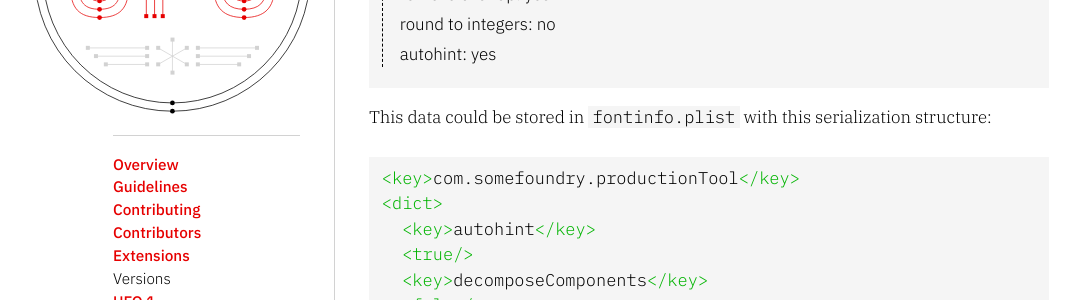
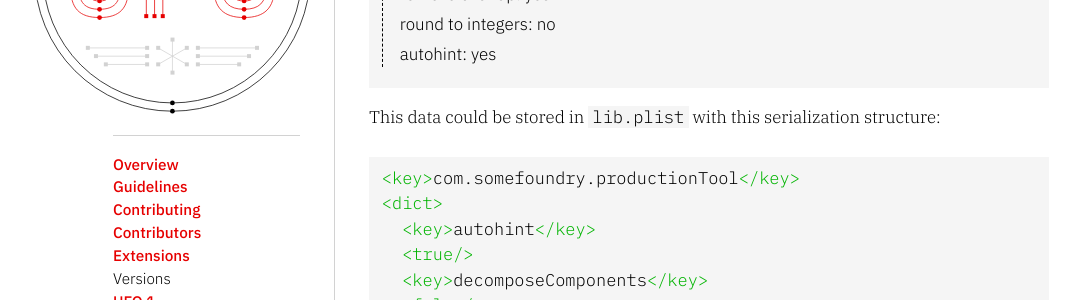
Before and after one commit to unified-font-object/ufo-spec, a Jekyll site: the page built from extensions.md, in a window 1280 px wide and 900 px high, scrolled down 846 px. Shown: the part 154-454 px from the top of the window, without its empty margins (51-1125 px from the left). Built offline with Jekyll 4.4.1, drawn with Linux system fonts in a browser that asks for light colours; some web fonts are replaced; some of the changed text lies outside the part shown.

Commit message:
File name typo. Oops.

````diff
--- a/extensions.md
+++ b/extensions.md
@@ -24,7 +24,7 @@ Libs are useful for storing data about the objects that they relate to. For exam
 	- round to integers: no
 	- autohint: yes
 
-This data could be stored in `fontinfo.plist` with this serialization structure:
+This data could be stored in `lib.plist` with this serialization structure:
 
 ```xml
 <key>com.somefoundry.productionTool</key>
@@ -71,7 +71,7 @@ In some cases, a tool may need to refer to specific objects. UFO 3 introduced ob
 	- glyph name pattern: *.sc*
 	- contour count: > 0
 
-This data could be stored in `fontinfo.plist` with this serialization structure:
+This data could be stored in `lib.plist` with this serialization structure:
 
 ```xml
 <key>com.sometool.smartGuides</key>
````
